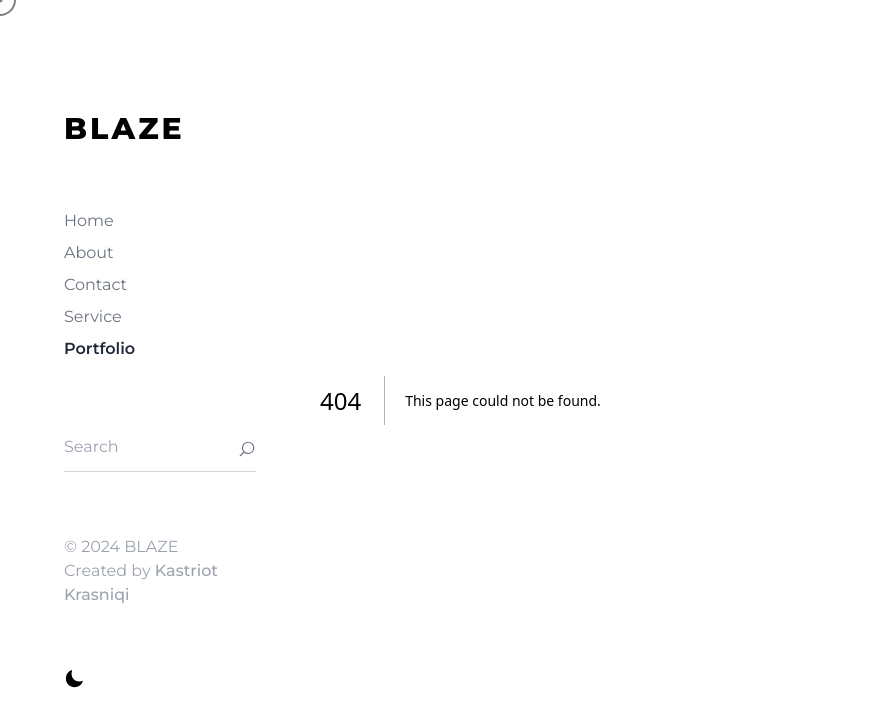
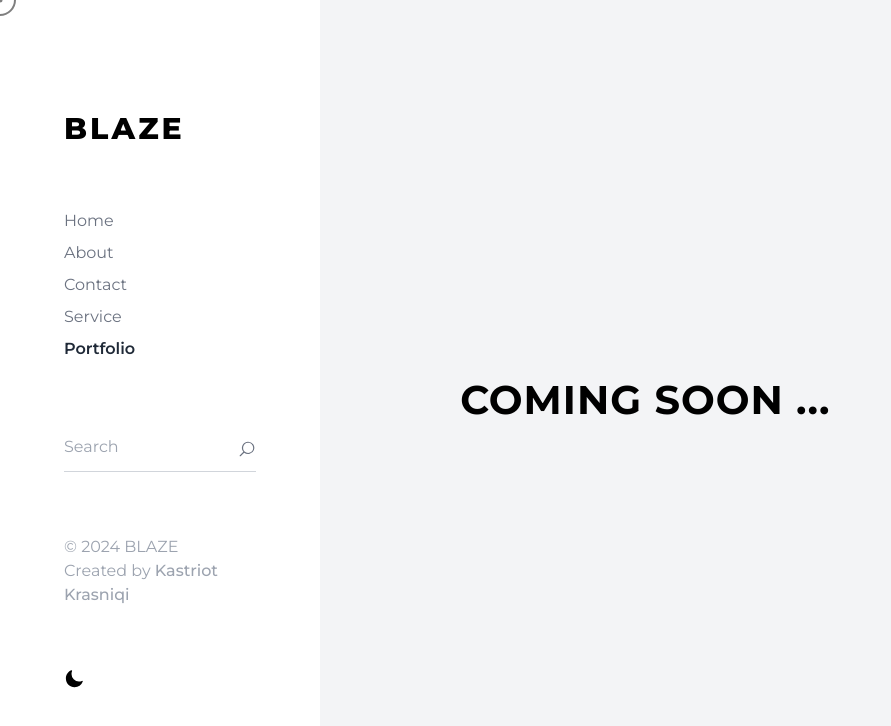
Before and after one commit to kastriotkrasniqi/portfolio, a Next.js app: page /portfolio in a window 1280 px wide. Before the commit this address had no page. Shown: the top 726 px of the page, without its empty margins (0-891 px from the left). Built offline with nearby package versions, Linux system fonts and the light colour scheme.

Commit message:
add coming soon to unfinished pages

```diff
--- a/src/app/About/page.js
+++ b/src/app/About/page.js
@@ -112,9 +112,9 @@ export default function About() {
 
           <ul className="text-gray-500 text-sm space-y-3 dark:text-gray-300">
             <PaperAirplaneItem name={"Laravel, Livewire, Alpine JS"} />
-            <PaperAirplaneItem name={"Vue, React, Next JS"} />
             <PaperAirplaneItem name={"PHP, Wordpress, MySQL"} />
             <PaperAirplaneItem name={"Javascript, Jquery, Ajax"} />
+            <PaperAirplaneItem name={"Vue, React, Next JS"} />
             <PaperAirplaneItem name={"Bootstrap, Tailwind"} />
             <PaperAirplaneItem name={"Git, Hosting"} />
           </ul>
--- /dev/null
+++ b/src/app/portfolio/page.js
@@ -0,0 +1,13 @@
+export default function Portfolio() {
+  return (
+    <div className="w-full min-h-screen bg-gray-100 px-4 py-5 lg:w-3/4 lg:py-40 lg:pr-28 lg:pl-16 dark:bg-[#333333]">
+      <div className="flex flex-col lg:flex-row lg:items-center lg:justify-between h-full w-full gap-8 in-left">
+        <div className="space-y-4 lg:w-2/3 lg:px-6">
+          <h1 className="text-center text-3xl lg:text-[40px] font-bold tracking-wide leading-[50px]">
+            COMING SOON ...
+          </h1>
+        </div>
+      </div>
+    </div>
+  );
+}
--- /dev/null
+++ b/src/app/service/page.js
@@ -0,0 +1,13 @@
+export default function Portfolio() {
+  return (
+    <div className="w-full min-h-screen bg-gray-100 px-4 py-5 lg:w-3/4 lg:py-40 lg:pr-28 lg:pl-16 dark:bg-[#333333]">
+      <div className="flex flex-col lg:flex-row lg:items-center lg:justify-between h-full w-full gap-8 in-left">
+        <div className="space-y-4 lg:w-2/3 lg:px-6">
+          <h1 className="text-center text-3xl lg:text-[40px] font-bold tracking-wide leading-[50px]">
+            COMING SOON ...
+          </h1>
+        </div>
+      </div>
+    </div>
+  );
+}
```
